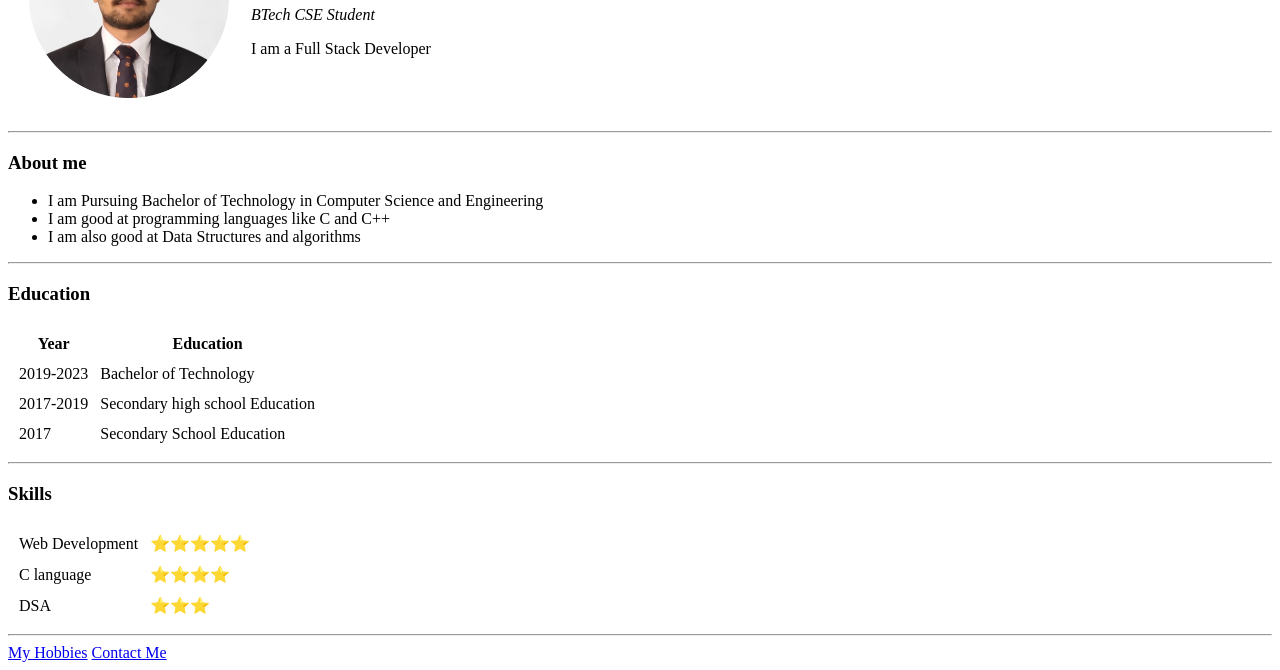
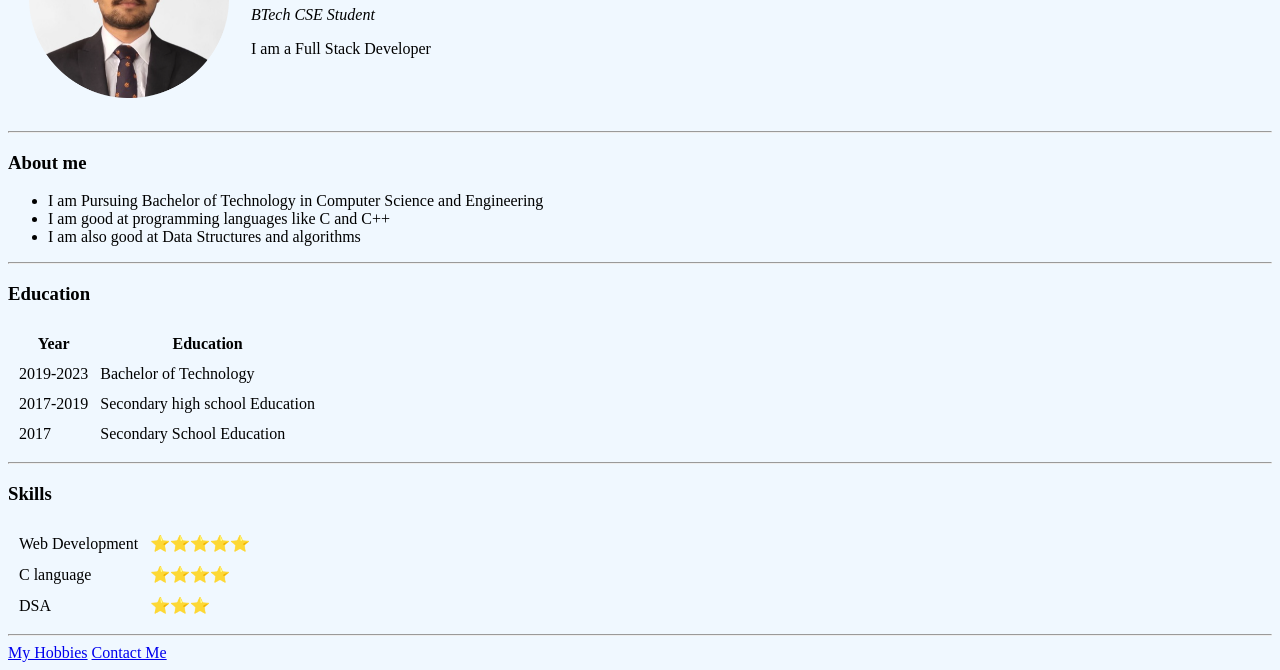
Before and after one commit to Karthik44175/CV, a plain HTML site: page index.html in a window 1280 px wide. Shown: the part 131-801 px from the top of the page. Drawn offline with Linux system fonts and the light colour scheme.

Commit message:
Update index.html

```diff
--- a/index.html
+++ b/index.html
@@ -3,6 +3,9 @@
     <head>
         <meta charset="utf-8">
         <title>Karthik's Personal Site</title>
+        <style>
+            body{background-color: aliceblue;}
+        </style>
     </head>
     <body>
         <table cellspacing="20">
```
